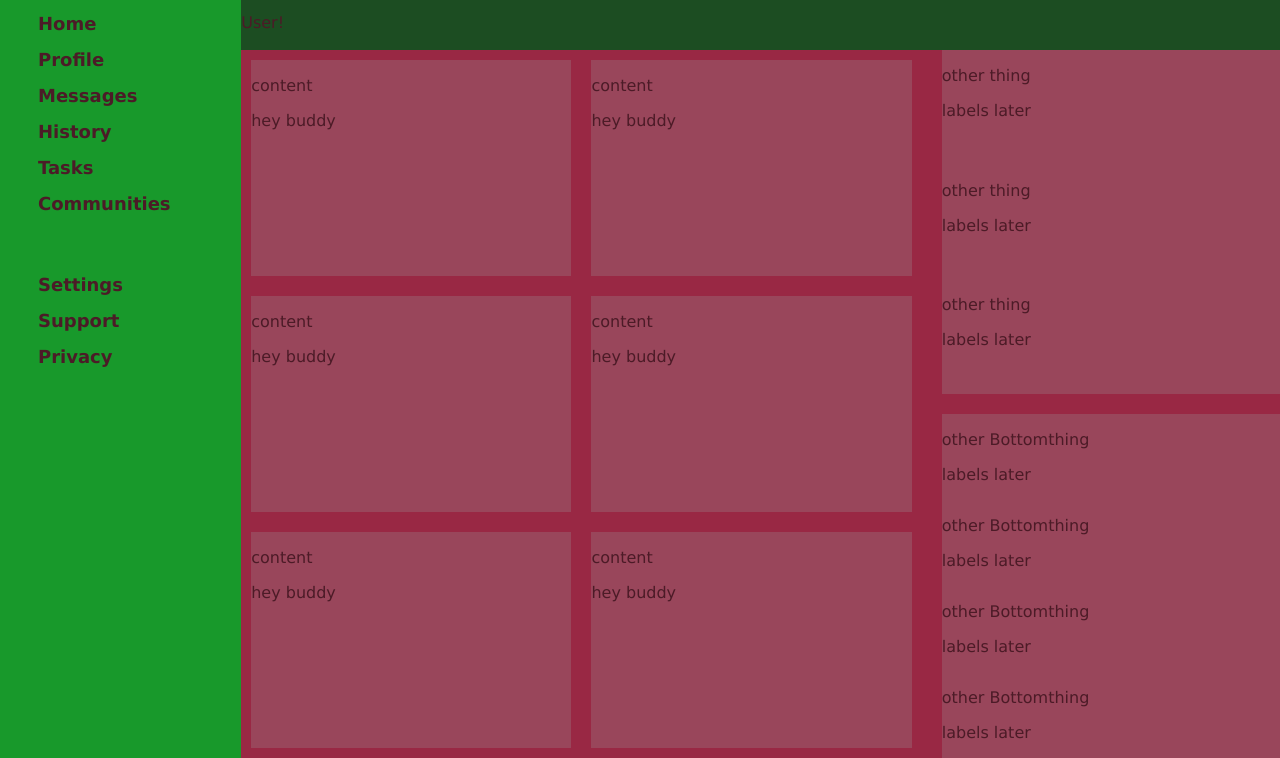
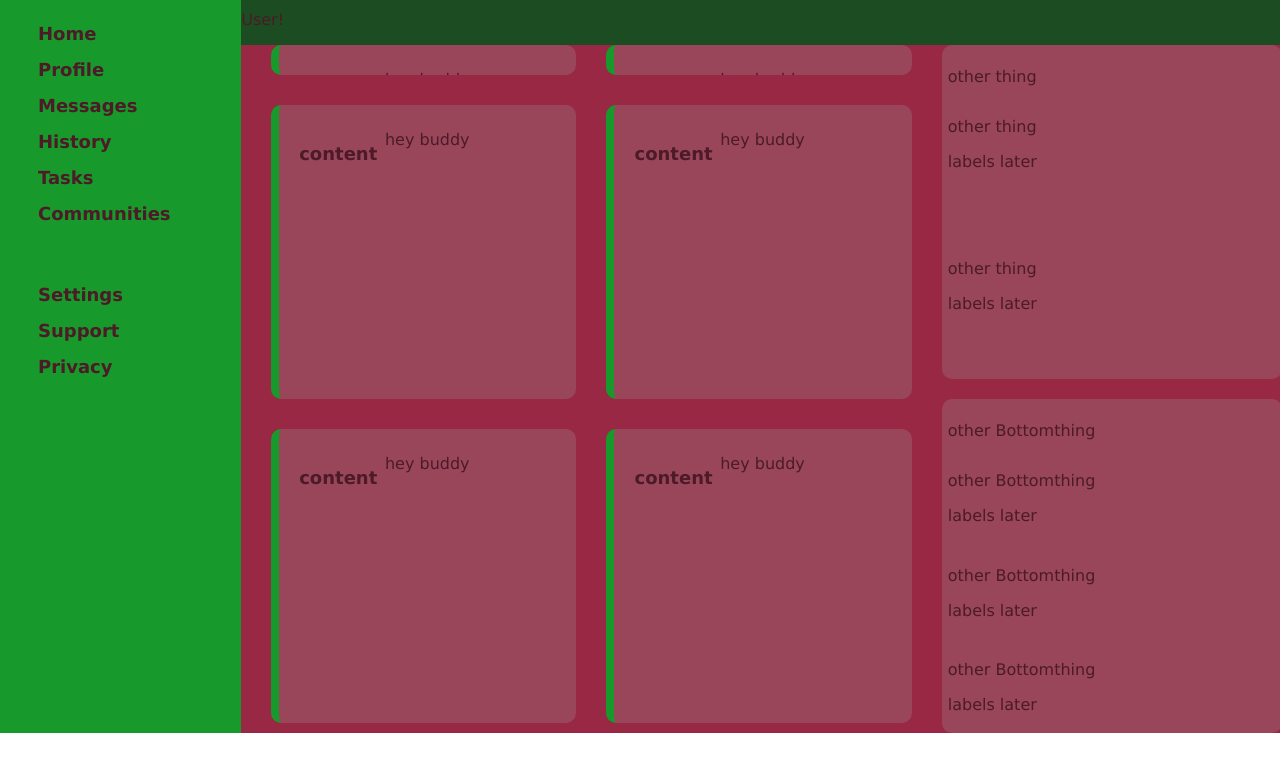
Before and after one commit to jaredw4332/admin-dashboard, a plain HTML site: page index.html in a window 1280 px wide. Shown: the part 125-883 px from the top of the page. After the commit the page ends 858 px from the top, so only its background shows below. Drawn offline with Linux system fonts and the light colour scheme.

Commit message:
Build article style for main main section

```diff
--- a/style.css
+++ b/style.css
@@ -39,6 +39,7 @@ li {
     font-weight: 600;
     margin-left: clamp(5px, 1vw, 40px);
     margin-right: max(5px, 1vw);
+    margin-top: max(50px, 5vh);
     color: #4c1b27;
     display: flex;
     align-items: center;
@@ -86,19 +87,89 @@ li {
     grid-row: 1 / 3;
     display: grid;
     grid-template-columns: repeat(2, minmax(200px, 1fr));
-    grid-template-rows: repeat(auto-fit, minmax(100px, 1fr));
+    grid-template-rows: minmax(40px, 4vh) repeat(auto-fit, minmax(100px, 1fr));
+    gap: 10px;
+    margin-left: 20px;
 }
 
-#mainSideTop, #mainSideBottom{
+#mainMain > p {
+    grid-column: 1 / 3;
+    margin-left: 10px;
+}
+
+#mainSideTop, #mainSideBottom {
     display: grid;
-    grid-template-rows: repeat(auto-fit, minmax(50px, 1fr));
+    grid-template-rows: minmax(50px, 5vh) repeat(auto-fit, minmax(50px, 1fr));
+}
+
+#mainSideTop > div:first-of-type, #mainSideBottom > div:first-of-type {
+    border-radius: 10px 10px 0px 0px;
+}
+
+#mainSideTop > div:last-of-type, #mainSideBottom > div:last-of-type {
+    border-radius: 0px 0px 10px 10px;
 }
 
 .article {
     background-color: #99465B;
+    border-radius: 10px;
+    padding: 20px;
+    padding-bottom: 5px;
     margin: 10px;
+    border-width: 0px;
+    border-left: 8px;
+    border-color: #18992B;
+    border-style: solid;
+    overflow: hidden;
+    display: grid;
+    grid-template-columns: 1fr 2fr;
+    grid-template-rows: 1fr 3fr 1fr;
+}
+
+.articleTitle {
+    font-weight: bold;
+    font-size: 18px;
+}
+
+.articleText {
+    grid-area: 2 / 1 / 3 / 3;
+}
+
+.articleIconContainer {
+    grid-area: 3 / 1 / 3 / 3;
+    width: fit-content;
+    justify-self: end;
+}
+
+.articleIcon {
+    height: 30px;
+    width: 30px;
+}
+
+.articleIcon:hover {
+    cursor: pointer;
+    transform: scale(1.2);
+}
+
+.article > p:nth-of-type(2) {
+    margin-top: 5px;
+}
+
+.article > p:nth-of-type(1) {
+    margin-bottom: 5px;
+}
+
+#mainMain > div:nth-of-type(1), #mainMain > div:nth-of-type(2) {
+    margin-top: 0px;
 }
 
 .sideContent {
     background-color: #99465B;
+    padding: 6px;
+    padding-bottom: 0px;
 }
+
+.sectionTitle {
+    font-weight: bold;
+    font-size: 20px;
+}
```
